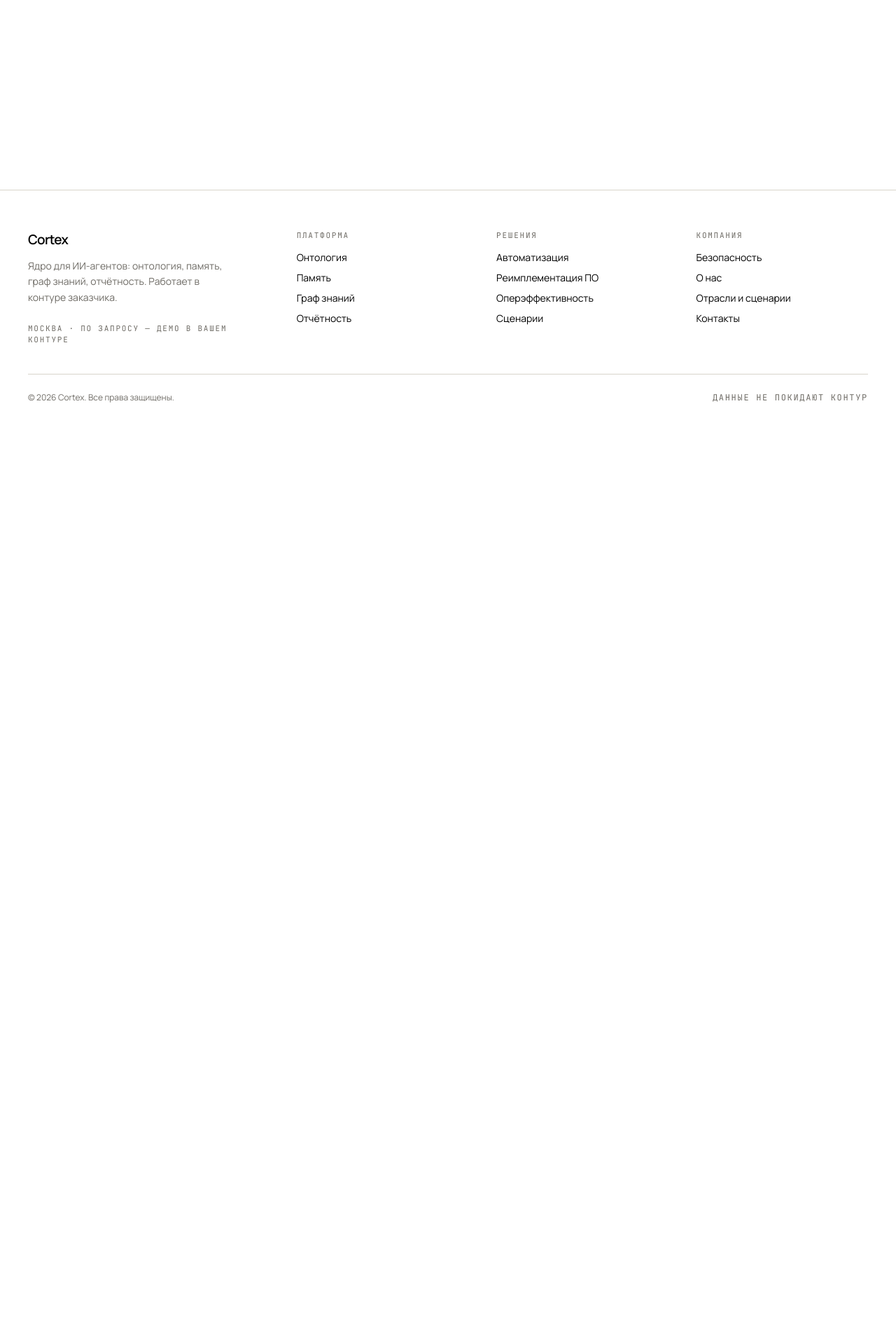
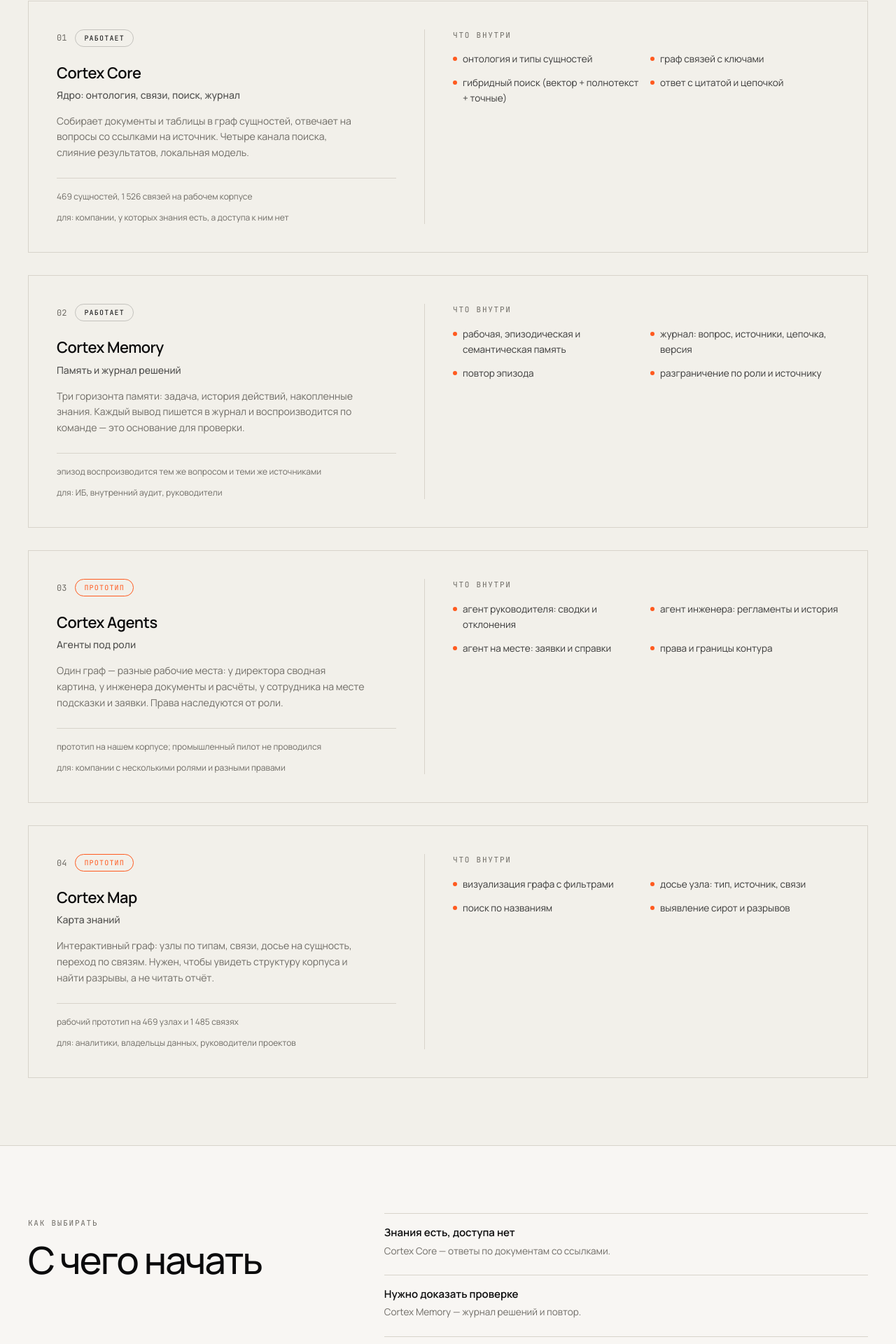
Before and after one commit to eshigarov/cortex, a Next.js app: page /cortex/products in a window 1280 px wide. Before the commit this address had no page. Shown: the part 726-2646 px from the top of the page at 70% size. Before the commit the page ends 1359 px from the top, so only its background shows below. Built offline with nearby package versions, Linux system fonts and the light colour scheme.

Commit message:
v1.4: страница «Продукты» (Core/Memory/Agents/Map со статусами), меню и блок на платформе

```diff
--- a/app/platform/page.tsx
+++ b/app/platform/page.tsx
@@ -98,6 +98,25 @@ export default function PlatformPage() {
         </div>
       </section>
 
+      <section className="wrap pb-24">
+        <div className="border border-[var(--color-line)] p-7 md:p-9">
+          <div className="eyebrow">продукты на этом ядре</div>
+          <h2 className="h3 mt-4">Что можно купить отдельно</h2>
+          <div className="mt-6 grid gap-4 sm:grid-cols-3">
+            {[
+              ["Cortex Core", "онтология, связи, поиск", "/products"],
+              ["Cortex Memory", "память и журнал решений", "/products"],
+              ["Cortex Agents", "агенты под роли", "/products"],
+            ].map(([t, d, href]) => (
+              <Link key={t} href={href} className="block border border-[var(--color-line)] p-5 transition-colors hover:bg-white">
+                <div className="text-[15px] font-semibold">{t}</div>
+                <div className="mt-1 text-[13px] text-[var(--color-mute)]">{d}</div>
+              </Link>
+            ))}
+          </div>
+        </div>
+      </section>
+
       <section className="wrap py-24">
         <div className="flex flex-wrap items-center justify-between gap-6 border border-[var(--color-ink)] p-8">
           <div>
--- /dev/null
+++ b/app/products/page.tsx
@@ -0,0 +1,160 @@
+import Link from "next/link";
+
+const products = [
+  {
+    n: "01",
+    name: "Cortex Core",
+    status: "работает",
+    statusTone: "ok",
+    what: "Ядро: онтология, связи, поиск, журнал",
+    text: "Собирает документы и таблицы в граф сущностей, отвечает на вопросы со ссылками на источник. Четыре канала поиска, слияние результатов, локальная модель.",
+    inside: [
+      "онтология и типы сущностей",
+      "граф связей с ключами",
+      "гибридный поиск (вектор + полнотекст + точные)",
+      "ответ с цитатой и цепочкой",
+    ],
+    proof: "469 сущностей, 1 526 связей на рабочем корпусе",
+    for: "компании, у которых знания есть, а доступа к ним нет",
+  },
+  {
+    n: "02",
+    name: "Cortex Memory",
+    status: "работает",
+    statusTone: "ok",
+    what: "Память и журнал решений",
+    text: "Три горизонта памяти: задача, история действий, накопленные знания. Каждый вывод пишется в журнал и воспроизводится по команде — это основание для проверки.",
+    inside: [
+      "рабочая, эпизодическая и семантическая память",
+      "журнал: вопрос, источники, цепочка, версия",
+      "повтор эпизода",
+      "разграничение по роли и источнику",
+    ],
+    proof: "эпизод воспроизводится тем же вопросом и теми же источниками",
+    for: "ИБ, внутренний аудит, руководители",
+  },
+  {
+    n: "03",
+    name: "Cortex Agents",
+    status: "прототип",
+    statusTone: "wip",
+    what: "Агенты под роли",
+    text: "Один граф — разные рабочие места: у директора сводная картина, у инженера документы и расчёты, у сотрудника на месте подсказки и заявки. Права наследуются от роли.",
+    inside: [
+      "агент руководителя: сводки и отклонения",
+      "агент инженера: регламенты и история",
+      "агент на месте: заявки и справки",
+      "права и границы контура",
+    ],
+    proof: "прототип на нашем корпусе; промышленный пилот не проводился",
+    for: "компании с несколькими ролями и разными правами",
+  },
+  {
+    n: "04",
+    name: "Cortex Map",
+    status: "прототип",
+    statusTone: "wip",
+    what: "Карта знаний",
+    text: "Интерактивный граф: узлы по типам, связи, досье на сущность, переход по связям. Нужен, чтобы увидеть структуру корпуса и найти разрывы, а не читать отчёт.",
+    inside: [
+      "визуализация графа с фильтрами",
+      "досье узла: тип, источник, связи",
+      "поиск по названиям",
+      "выявление сирот и разрывов",
+    ],
+    proof: "рабочий прототип на 469 узлах и 1 485 связях",
+    for: "аналитики, владельцы данных, руководители проектов",
+  },
+];
+
+export default function ProductsPage() {
+  return (
+    <>
+      <section className="border-b border-[var(--color-line)]">
+        <div className="wrap pb-24 pt-24 md:pb-36 md:pt-36">
+          <span className="eyebrow">продукты</span>
+          <h1 className="display mt-5 max-w-[19ch]">Три упаковки одного ядра</h1>
+          <p className="mt-8 max-w-[58ch] text-[16px] leading-relaxed text-[var(--color-ink)]/70">
+            Ядро одно. Продукты — это то, с чего начинает заказчик: ответы по документам, память и
+            журнал для проверки, агенты под роли. Ниже — что уже работает, а что пока прототип.
+          </p>
+        </div>
+      </section>
+
+      <section className="wrap py-24">
+        <div className="space-y-8">
+          {products.map((p) => (
+            <article key={p.n} className="grid gap-10 border border-[var(--color-line)] p-8 md:p-10 lg:grid-cols-[0.45fr_0.55fr]">
+              <div>
+                <div className="flex flex-wrap items-center gap-3">
+                  <span className="font-mono text-[12px] text-[var(--color-mute)]">{p.n}</span>
+                  <span
+                    className={`rounded-full border px-3 py-1 font-mono text-[10px] uppercase tracking-[0.12em] ${
+                      p.statusTone === "ok"
+                        ? "border-[var(--color-ink)]/20 text-[var(--color-ink)]"
+                        : "border-[var(--color-acid)] text-[var(--color-acid)]"
+                    }`}
+                  >
+                    {p.status}
+                  </span>
+                </div>
+                <h2 className="h3 mt-6 text-[28px]">{p.name}</h2>
+                <p className="mt-2 text-[14px] font-medium text-[var(--color-ink)]/70">{p.what}</p>
+                <p className="mt-4 max-w-[52ch] text-[14px] leading-relaxed text-[var(--color-mute)]">{p.text}</p>
+                <div className="mt-6 border-t border-[var(--color-line)] pt-4 text-[12px] leading-relaxed text-[var(--color-mute)]">
+                  {p.proof}
+                </div>
+                <div className="mt-3 text-[12px] text-[var(--color-mute)]">для: {p.for}</div>
+              </div>
+              <div className="border-t border-[var(--color-line)] pt-6 lg:border-l lg:border-t-0 lg:pl-10 lg:pt-0">
+                <div className="eyebrow mb-4">что внутри</div>
+                <ul className="grid gap-3 sm:grid-cols-2">
+                  {p.inside.map((i) => (
+                    <li key={i} className="flex items-start gap-2 text-[13.5px] leading-relaxed text-[var(--color-ink)]/80">
+                      <span className="mt-[7px] h-1.5 w-1.5 shrink-0 rounded-full bg-[var(--color-acid)]" />
+                      {i}
+                    </li>
+                  ))}
+                </ul>
+              </div>
+            </article>
+          ))}
+        </div>
+      </section>
+
+      <section className="border-y border-[var(--color-line)] bg-white/40">
+        <div className="wrap py-24">
+          <div className="grid gap-12 md:grid-cols-[0.4fr_0.6fr]">
+            <div>
+              <span className="eyebrow">как выбирать</span>
+              <h2 className="h2 mt-4">С чего начать</h2>
+            </div>
+            <div className="space-y-6">
+              {[
+                ["Знания есть, доступа нет", "Cortex Core — ответы по документам со ссылками."],
+                ["Нужно доказать проверке", "Cortex Memory — журнал решений и повтор."],
+                ["Разные роли, разные права", "Cortex Agents — рабочее место под роль."],
+                ["Нужно увидеть структуру", "Cortex Map — граф и разрывы."],
+              ].map(([t, d]) => (
+                <div key={t} className="border-t border-[var(--color-line)] pt-4">
+                  <div className="text-[15px] font-semibold">{t}</div>
+                  <div className="mt-1 text-[13.5px] text-[var(--color-mute)]">{d}</div>
+                </div>
+              ))}
+            </div>
+          </div>
+        </div>
+      </section>
+
+      <section className="wrap py-24">
+        <div className="flex flex-wrap items-center justify-between gap-6 border border-[var(--color-ink)] p-8">
+          <div>
+            <h2 className="h3">Показать продукты на ваших данных</h2>
+            <p className="mt-2 text-[14px] text-[var(--color-mute)]">Пилот: две недели, десять вопросов, журнал решений.</p>
+          </div>
+          <Link href="/contact" className="btn btn-primary">Запросить пилот →</Link>
+        </div>
+      </section>
+    </>
+  );
+}
--- a/components/site-footer.tsx
+++ b/components/site-footer.tsx
@@ -19,6 +19,7 @@ export function SiteFooter() {
             <div className="eyebrow mb-3">Платформа</div>
             <ul className="space-y-2 text-[14px]">
               <li><Link href="/ontology" className="hover:underline">Онтология</Link></li>
+              <li><Link href="/products" className="hover:underline">Продукты</Link></li>
               <li><Link href="/platform" className="hover:underline">Память</Link></li>
               <li><Link href="/platform" className="hover:underline">Граф знаний</Link></li>
               <li><Link href="/platform" className="hover:underline">Отчётность</Link></li>
--- a/components/site-nav.tsx
+++ b/components/site-nav.tsx
@@ -5,7 +5,7 @@ import { useState } from "react";
 
 const items = [
   { href: "/platform", label: "Платформа" },
-  { href: "/ontology", label: "Онтология" },
+  { href: "/products", label: "Продукты" },
   { href: "/solutions", label: "Решения" },
   { href: "/scenarios", label: "Сценарии" },
   { href: "/security", label: "Безопасность" },
```
